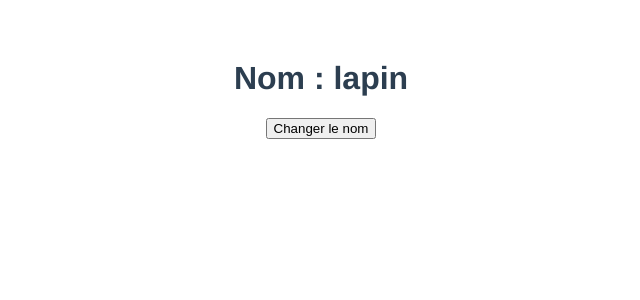
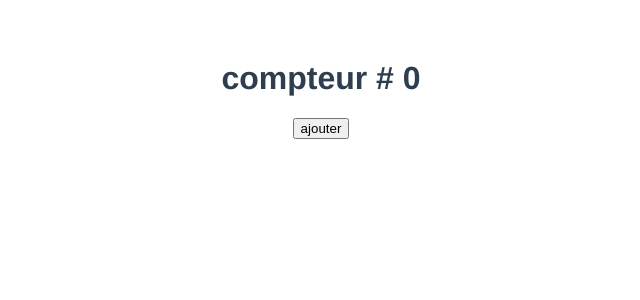
Before and after one commit to lapinRagnar/vue3_tuto, a Vue app: page / in a window 1280 px wide. Shown: the top 300 px of the page, without its empty margins (319-959 px from the left). Built offline with nearby package versions, Linux system fonts and the light colour scheme.

Commit message:
$event - recuper ts les evenements

```diff
--- a/src/App.vue
+++ b/src/App.vue
@@ -1,8 +1,8 @@
 <template >
 
-  <h1>Nom : {{ nom }}</h1>
+  <h1>compteur # {{count}}</h1>
   <div>
-    <button @click="changerNom">Changer le nom</button>
+    <button @click="ajouter(4, $event)">ajouter</button>
   </div>
 
 </template>
@@ -12,12 +12,12 @@ export default {
   name: 'App',
   data(){
     return {
-      nom: 'lapin'
+      count: 0
     }
   },
   methods: {
-    changerNom(event){
-      this.nom = 'sauve souris'
+    ajouter(num, event){
+      this.count += num
       console.log('evenement object', event);
     }
   }
```
